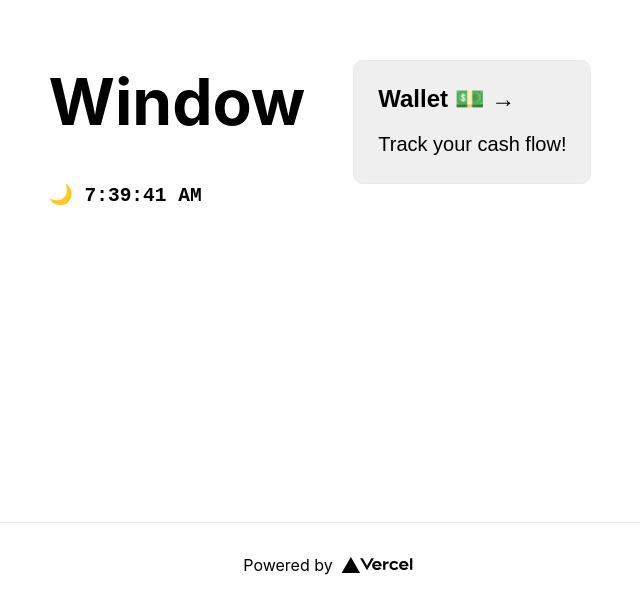
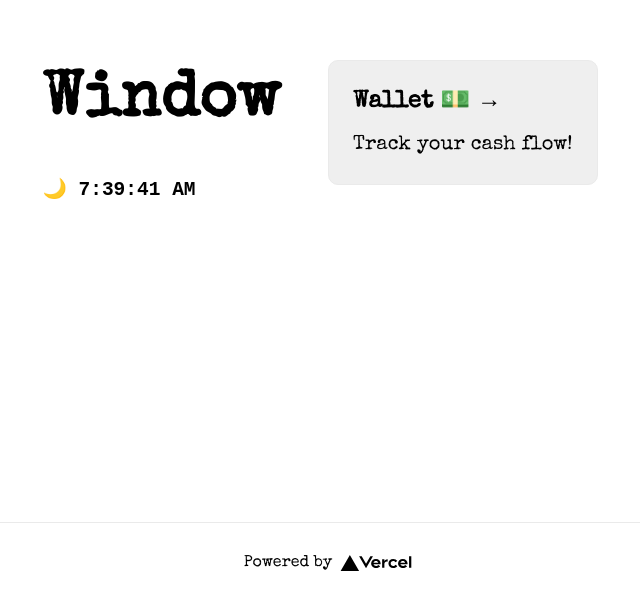
Before and after one commit to JeremyLoh/window, a Next.js app: page / in a window 1280 px wide. Shown: the part 278-885 px from the top of the page, without its empty margins (312-952 px from the left). Built offline with nearby package versions, Linux system fonts and the light colour scheme.

Commit message:
Add special elite font to app

```diff
--- a/components/cardLink.tsx
+++ b/components/cardLink.tsx
@@ -1,6 +1,12 @@
 import Link from "next/link"
 import React, { FC } from "react"
 import styles from "../styles/components/CardLink.module.css"
+import { Special_Elite } from "@next/font/google"
+
+const specialElite = Special_Elite({
+  subsets: ["latin"],
+  weight: "400"
+})
 
 interface CardLinkProps {
   ariaLabel?: string,
@@ -11,7 +17,9 @@ interface CardLinkProps {
 const CardLink:FC<CardLinkProps> = (props) => {
   return (
     <Link href={props.href} passHref>
-      <button className={styles.card} aria-label={props.ariaLabel}>
+      <button className={`${styles.card} ${specialElite.className}`}
+              aria-label={props.ariaLabel}
+      >
         {props.children}
       </button>
     </Link>
--- a/pages/_app.tsx
+++ b/pages/_app.tsx
@@ -1,6 +1,16 @@
-import '../styles/globals.css'
-import type { AppProps } from 'next/app'
+import "../styles/globals.css"
+import type { AppProps } from "next/app"
+import { Special_Elite } from "@next/font/google"
+
+const specialElite = Special_Elite({
+  subsets: ["latin"],
+  weight: "400"
+})
 
 export default function App({ Component, pageProps }: AppProps) {
-  return <Component {...pageProps} />
+  return (
+    <main className={specialElite.className}>
+      <Component {...pageProps} />
+    </main>
+  )
 }
```
